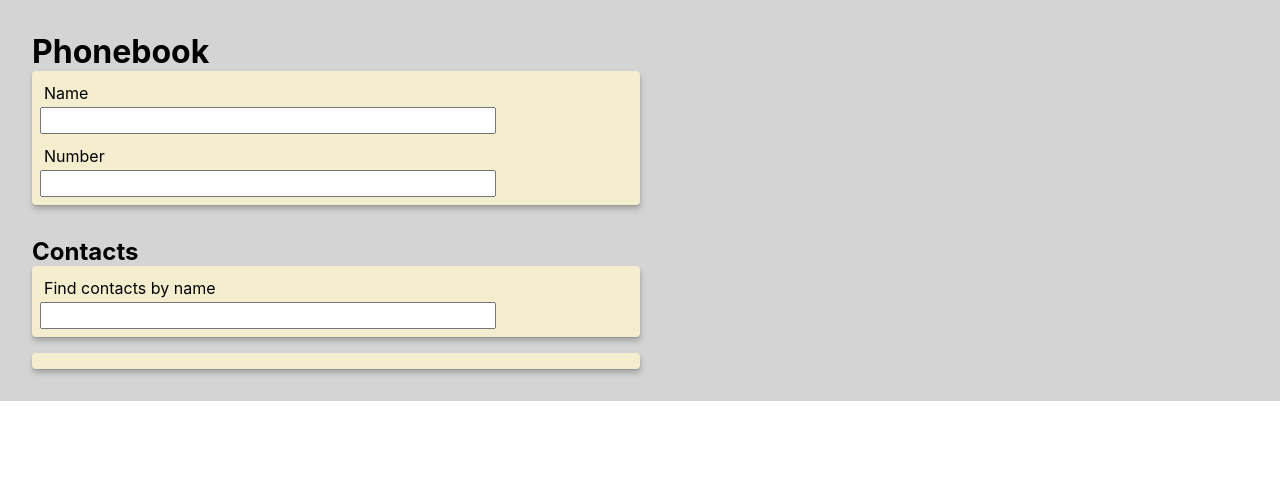
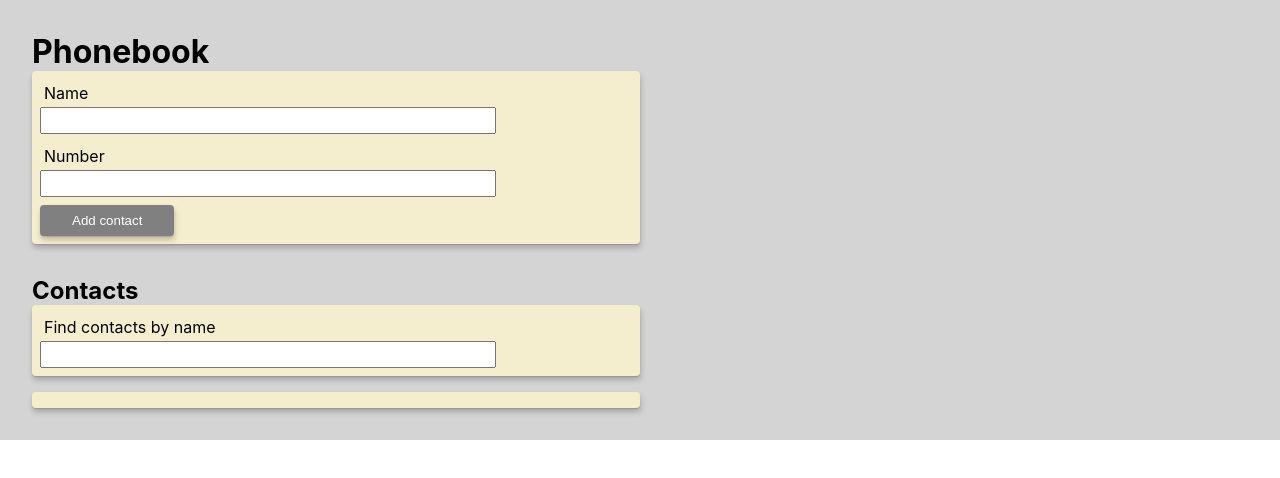
Before and after one commit to vokur13/goit-react-hw-04-phonebook-draft, a React (Create React App) app: page / in a window 1280 px wide. Shown: the top 478 px of the page. Built offline with nearby package versions, Linux system fonts and the light colour scheme.

Commit message:
Update ContactForm.jsx

```diff
--- a/src/components/ContactForm/ContactForm.jsx
+++ b/src/components/ContactForm/ContactForm.jsx
@@ -12,13 +12,41 @@ export const ContactForm = () => {
   const [name, setName] = useState('');
   const [number, setNumber] = useState('');
 
-  const handleNameChange = e => {
-    setName(e.target.value);
+  //   const handleNameChange = e => {
+  //     setName(e.target.value);
+  //   };
+
+  //   const handleNumberChange = e => {
+  //     setNumber(e.target.value);
+  //   };
+
+  const handleChange = e => {
+    const { name, value } = e.target;
+    switch (name) {
+      case 'name':
+        setName(value);
+        break;
+
+      case 'number':
+        setNumber(value);
+        break;
+
+      default:
+        return;
+    }
   };
 
-  const handleNumberChange = e => {
-    setNumber(e.target.value);
+  const handleSubmit = e => {
+    e.preventDefault();
+    const { name, value } = e.target;
+    this.props.onSubmit({ name, value });
+    //     resetForm();
   };
+
+  //   const resetForm = () => {
+  //     const { name, value } = e.target;
+  //     this.setState({ name: '', number: '' });
+  //   };
 
   return (
     <Box
@@ -30,7 +58,7 @@ export const ContactForm = () => {
       borderRadius="normal"
       boxShadow="basic"
     >
-      <Form>
+      <Form onSubmit={handleSubmit}>
         <Label htmlFor={nameId}>Name</Label>
         <Input
           type="text"
@@ -40,7 +68,7 @@ export const ContactForm = () => {
           title="Name may contain only letters, apostrophe, dash and spaces. For example Adrian, Jacob Mercer, Charles de Batz de Castelmore d'Artagnan"
           required
           value={name}
-          onChange={handleNameChange}
+          onChange={handleChange}
         />
         <Label htmlFor={numberID}>Number</Label>
         <Input
@@ -51,11 +79,11 @@ export const ContactForm = () => {
           title="Phone number must be digits and can contain spaces, dashes, parentheses and can start with +"
           required
           value={number}
-          onChange={handleNumberChange}
+          onChange={handleChange}
         />
-        {/* <Button type="submit" disabled={!this.state.name}>
+        <Button type="submit" disabled={!name}>
           Add contact
-        </Button> */}
+        </Button>
       </Form>
     </Box>
   );
```
